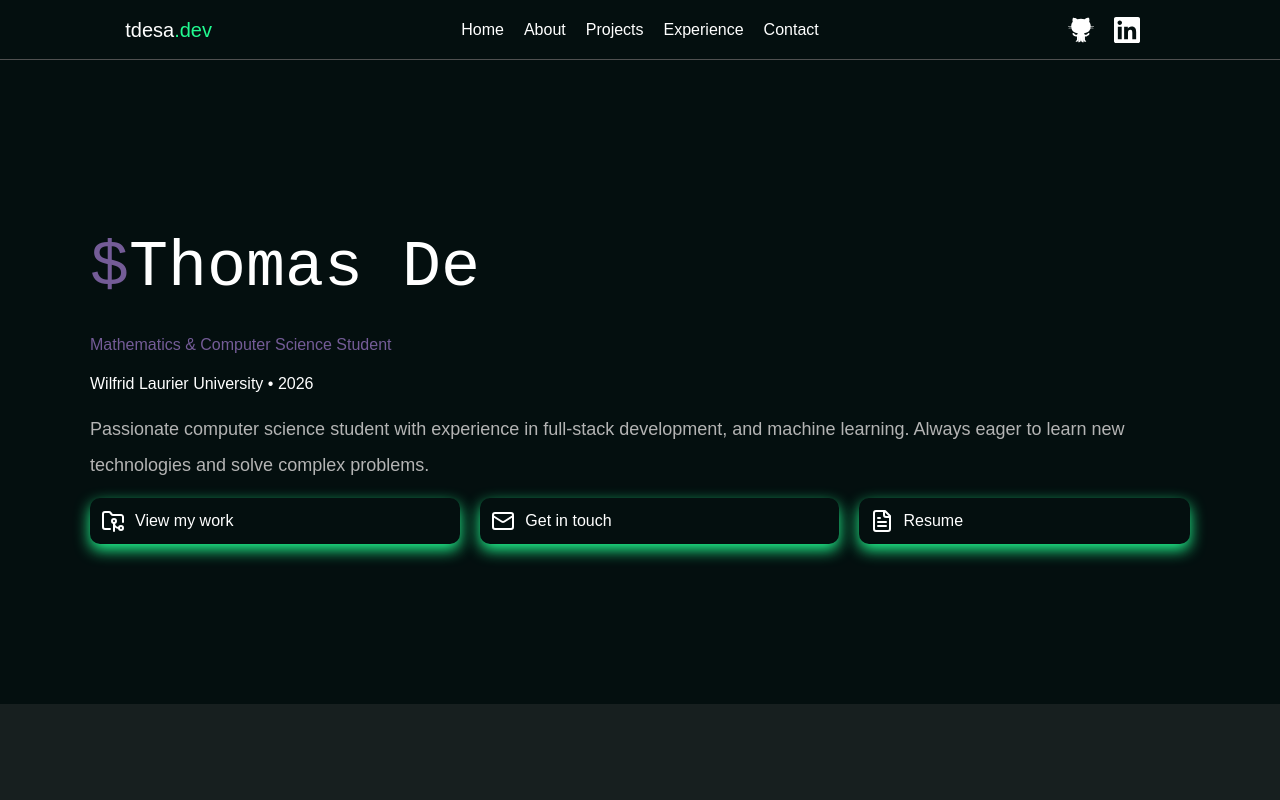
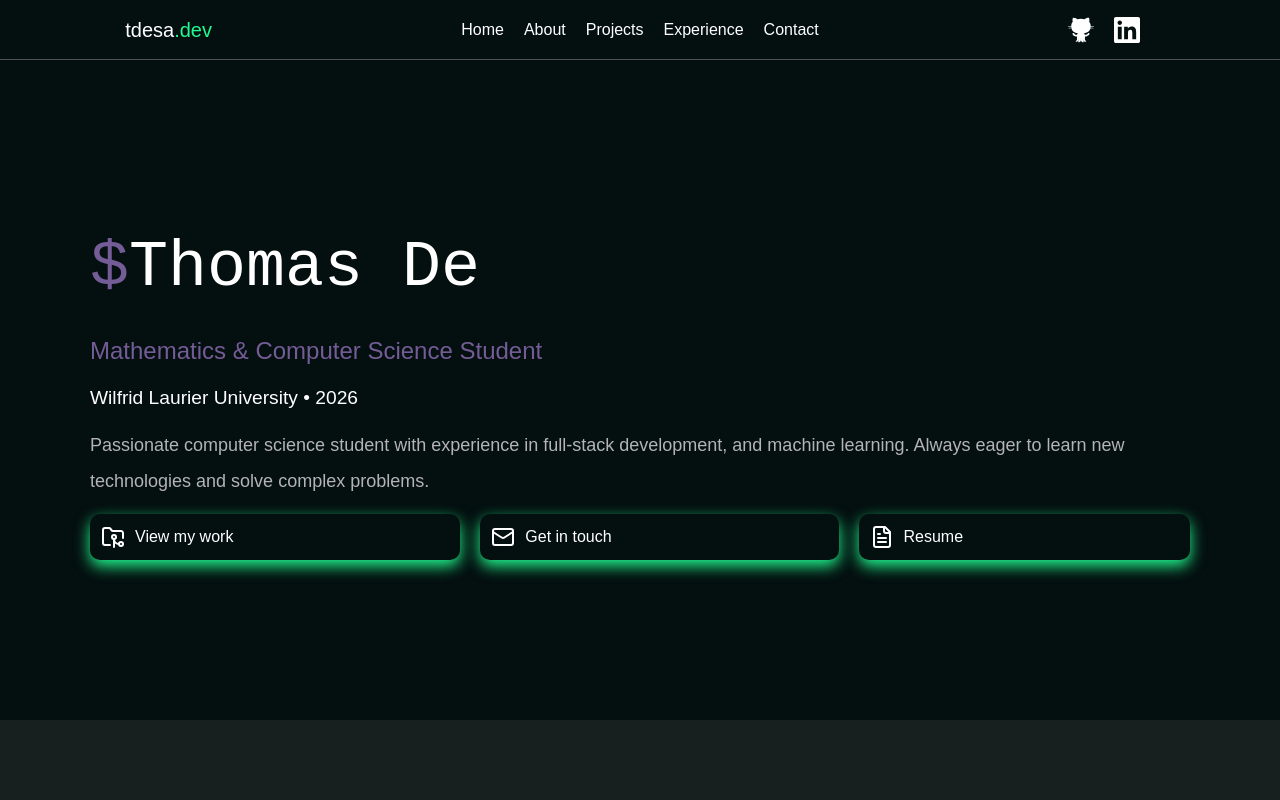
Before and after one commit to desa-thomas/tdesa.dev, a React (Vite) app: page / in a window 1280 px wide. Shown: the top 800 px of the page. Built offline with nearby package versions, Linux system fonts and the light colour scheme.

Commit message:
hotfix for headers

```diff
--- a/src/styles.css
+++ b/src/styles.css
@@ -38,6 +38,12 @@ html {
 h1{
     font-size: 2em;
     font-weight: 800;
+}
+h2{
+  font-size: 1.5em;
+}
+h3{
+  font-size: 1.2em;
 }
 
 button,
```
